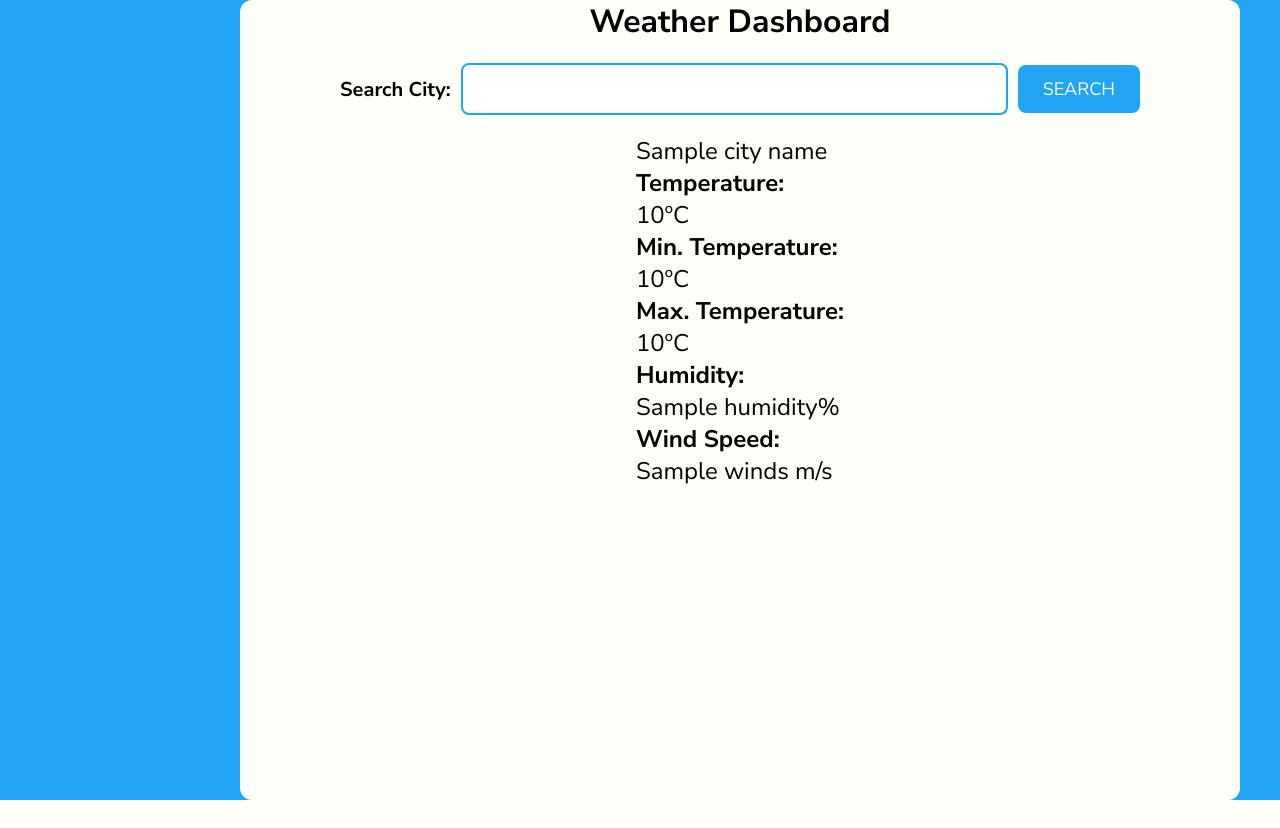
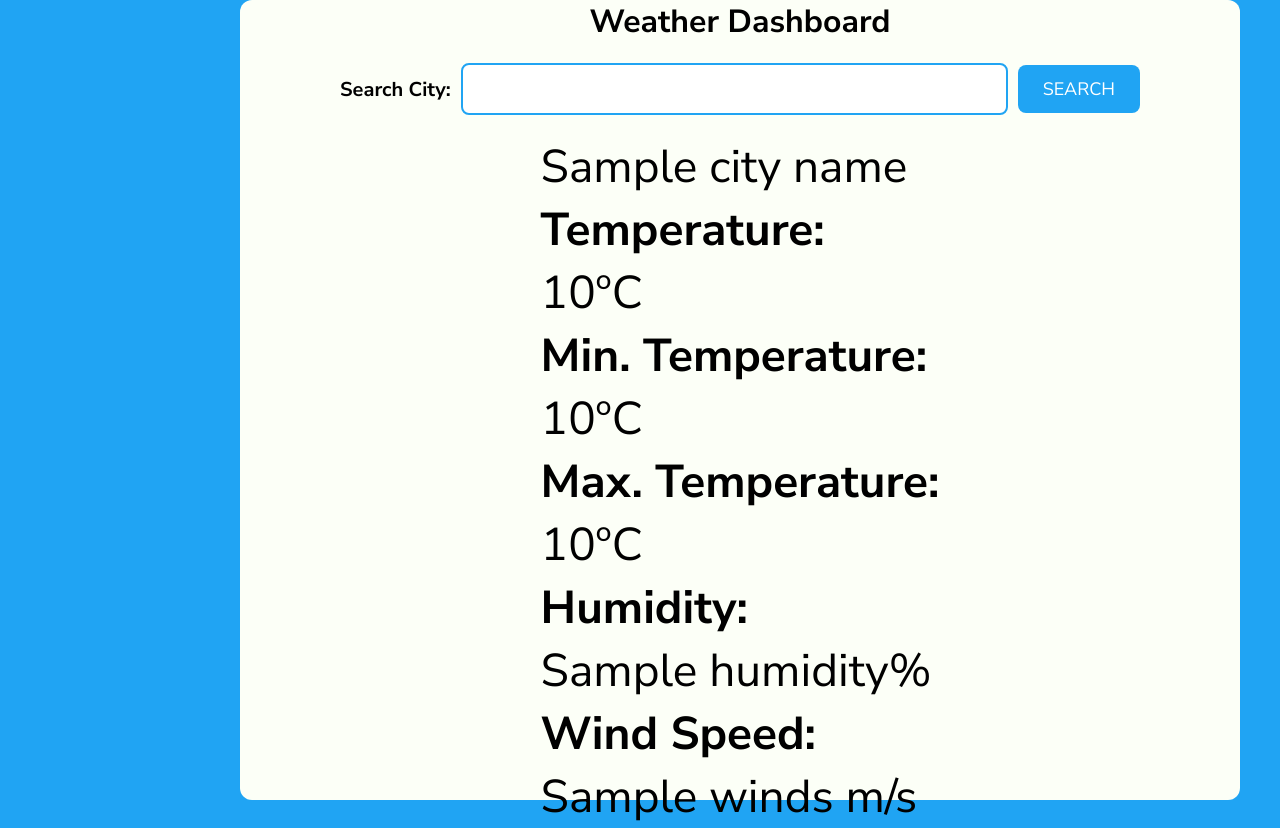
Before and after one commit to jasperusz/weather-dashboard, a Flask app: template templates/index.html in a window 1280 px wide. Before the commit the page ends 800 px from the top, so only its background shows below. Run offline with Flask 3, Linux system fonts and the light colour scheme; the template is opened without the code that fills it: most values are stand-ins (such as "Sample title", 1, 10 or a date in 2020).

Commit message:
ui change: weather results appearence change

```diff
--- a/static/styles.css
+++ b/static/styles.css
@@ -85,7 +85,7 @@ label {
     flex-direction: column;
     animation: slideInReveal 0.8s ease-out forwards;
     opacity: 0;
-    font-size: 24px;
+    font-size: 46px;
 
 }
 /* Each line revealing in a different delay */
```
